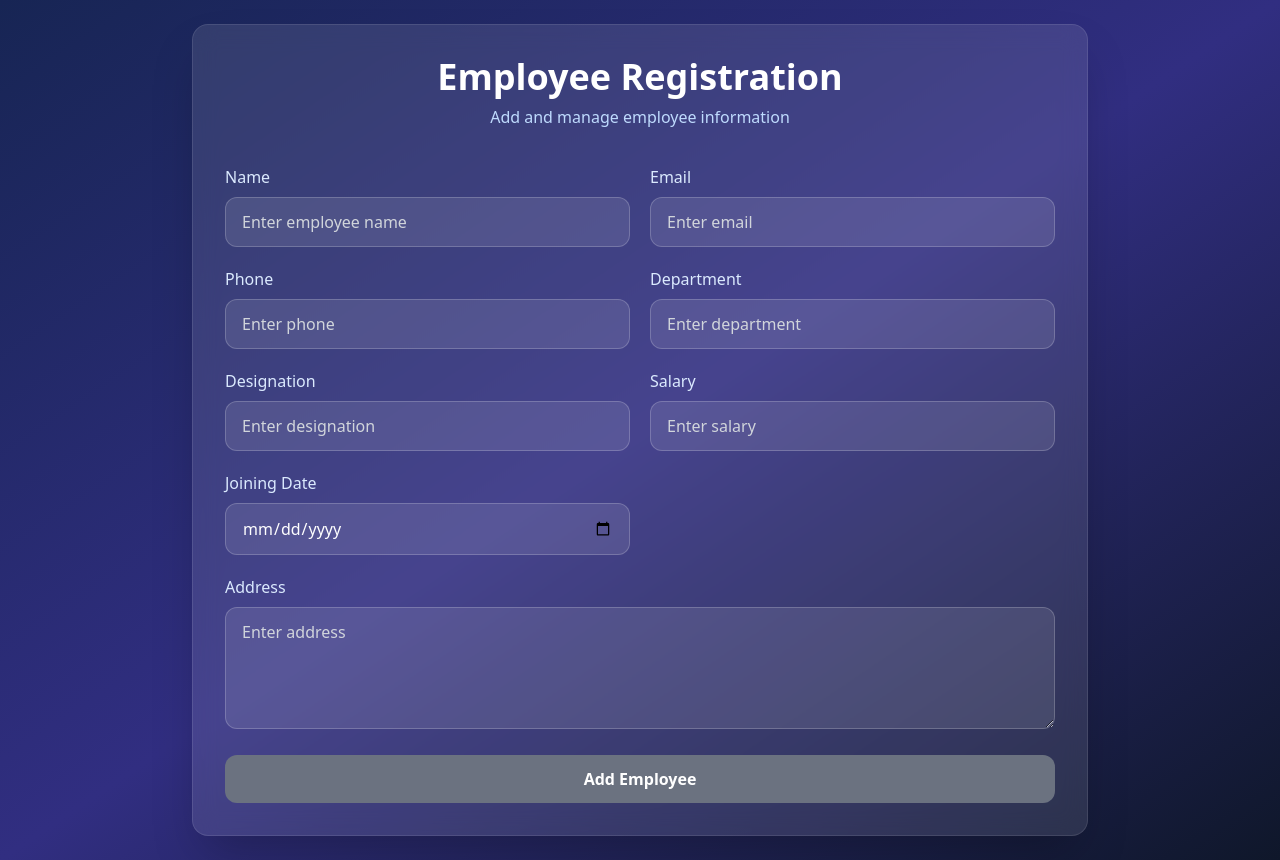
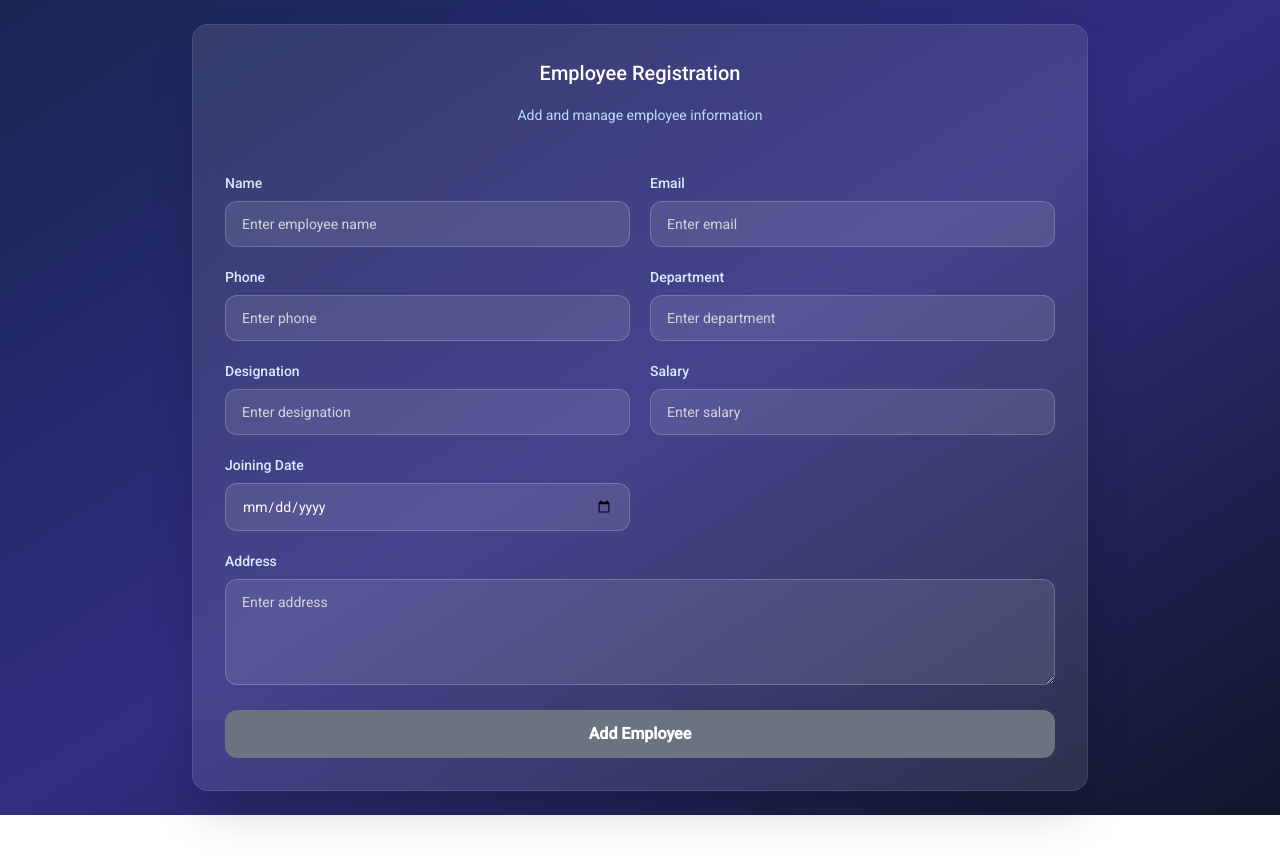
Before and after one commit to Priyadharshini-05-dev/Employee_Management, an Angular app: page /add-employee in a window 1280 px wide. After the commit the page ends 815 px from the top, so only its background shows below. Built offline with nearby package versions, Linux system fonts and the light colour scheme.

Commit message:
Add loading message while fetching employees

```diff
--- a/angular.json
+++ b/angular.json
@@ -23,6 +23,7 @@
               "src/assets"
             ],
             "styles": [
+              "./node_modules/@angular/material/prebuilt-themes/indigo-pink.css",
               "src/styles.css"
             ],
             "scripts": []
@@ -90,6 +91,7 @@
               "src/assets"
             ],
             "styles": [
+              "./node_modules/@angular/material/prebuilt-themes/indigo-pink.css",
               "src/styles.css"
             ],
             "scripts": []
--- a/package.json
+++ b/package.json
@@ -11,10 +11,12 @@
   "private": true,
   "dependencies": {
     "@angular/animations": "^14.2.0",
+    "@angular/cdk": "^13.0.0",
     "@angular/common": "^14.2.0",
     "@angular/compiler": "^14.2.0",
     "@angular/core": "^14.2.0",
     "@angular/forms": "^14.2.0",
+    "@angular/material": "^13.0.0",
     "@angular/platform-browser": "^14.2.0",
     "@angular/platform-browser-dynamic": "^14.2.0",
     "@angular/router": "^14.2.0",
--- a/src/app/add-employee/add-employee.component.html
+++ b/src/app/add-employee/add-employee.component.html
@@ -1,16 +1,16 @@
-<div class="flex justify-center items-center min-h-screen bg-gradient-to-br from-blue-950 via-indigo-900 to-slate-900 p-6">
+<div class="flex justify-center items-center min-h-screen bg-gradient-to-br from-blue-950 via-indigo-900 to-slate-900 p-3 sm:p-4 md:p-6">
 
   <form
     [formGroup]="employeeForm"
     (ngSubmit)="onSubmit()"
-    class="w-full max-w-4xl bg-white/10 backdrop-blur-md border border-white/10 rounded-2xl shadow-2xl p-8 grid grid-cols-1 lg:grid-cols-2 gap-5"
+    class="w-full max-w-4xl bg-white/10 backdrop-blur-md border border-white/10 rounded-2xl shadow-2xl p-4 md:p-6 lg:p-8 grid grid-cols-1 lg:grid-cols-2 gap-5"
   >
 
-    <!-- Heading -->
+
 
     <div class="col-span-1 md:col-span-2 text-center mb-4">
 
-      <h2 class="text-4xl font-bold text-white">
+      <h2 class="text-2xl md:text-3xl lg:text-4xl font-bold text-white">
         Employee Registration
       </h2>
 
@@ -20,7 +20,7 @@
 
     </div>
 
-    <!-- Name -->
+
 
     <div>
 
@@ -32,14 +32,14 @@
         type="text"
         formControlName="name"
         placeholder="Enter employee name"
-        class="w-full bg-white/10 border border-white/20 text-white placeholder:text-gray-300 rounded-xl px-4 py-3 focus:outline-none focus:border-indigo-400"
+        class="w-full bg-white/10 border border-white/20 text-white placeholder:text-gray-300 rounded-xl px-3 md:px-4 py-2 md:py-3 focus:outline-none focus:border-indigo-400"
       />
 
       <div *ngIf="employeeForm.get('name')?.invalid && employeeForm.get('name')?.touched">
 
         <small
           *ngIf="employeeForm.get('name')?.errors?.['required']"
-          class="text-red-500"
+          class="text-red-500 "
         >
           Name is Required
         </small>
@@ -62,7 +62,7 @@
 
     </div>
 
-    <!-- Email -->
+
 
     <div>
 
@@ -74,7 +74,7 @@
         type="email"
         formControlName="email"
         placeholder="Enter email"
-        class="w-full bg-white/10 border border-white/20 text-white placeholder:text-gray-300 rounded-xl px-4 py-3 focus:outline-none focus:border-indigo-400"
+        class="w-full bg-white/10 border border-white/20 text-white placeholder:text-gray-300 rounded-xl px-3 md:px-4 py-2 md:py-3 focus:outline-none focus:border-indigo-400"
       />
 
       <div *ngIf="employeeForm.get('email')?.invalid && employeeForm.get('email')?.touched">
@@ -97,7 +97,7 @@
 
     </div>
 
-    <!-- Phone -->
+
 
     <div>
 
@@ -109,7 +109,7 @@
         type="text"
         formControlName="phone"
         placeholder="Enter phone"
-        class="w-full bg-white/10 border border-white/20 text-white placeholder:text-gray-300 rounded-xl px-4 py-3 focus:outline-none focus:border-indigo-400"
+        class="w-full bg-white/10 border border-white/20 text-white placeholder:text-gray-300 rounded-xl px-3 md:px-4 py-2 md:py-3 focus:outline-none focus:border-indigo-400"
       />
 
       <div *ngIf="employeeForm.get('phone')?.invalid && employeeForm.get('phone')?.touched">
@@ -132,7 +132,7 @@
 
     </div>
 
-    <!-- Department -->
+
 
     <div>
 
@@ -144,7 +144,7 @@
         type="text"
         formControlName="department"
         placeholder="Enter department"
-        class="w-full bg-white/10 border border-white/20 text-white placeholder:text-gray-300 rounded-xl px-4 py-3 focus:outline-none focus:border-indigo-400"
+        class="w-full bg-white/10 border border-white/20 text-white placeholder:text-gray-300 rounded-xl px-3 md:px-4 py-2 md:py-3 focus:outline-none focus:border-indigo-400"
       />
 
       <div *ngIf="employeeForm.get('department')?.invalid && employeeForm.get('department')?.touched">
@@ -160,7 +160,7 @@
 
     </div>
 
-    <!-- Designation -->
+
 
     <div>
 
@@ -172,7 +172,7 @@
         type="text"
         formControlName="designation"
         placeholder="Enter designation"
-        class="w-full bg-white/10 border border-white/20 text-white placeholder:text-gray-300 rounded-xl px-4 py-3 focus:outline-none focus:border-indigo-400"
+        class="w-full bg-white/10 border border-white/20 text-white placeholder:text-gray-300 rounded-xl px-3 md:px-4 py-2 md:py-3 focus:outline-none focus:border-indigo-400"
       />
 
       <div *ngIf="employeeForm.get('designation')?.invalid && employeeForm.get('designation')?.touched">
@@ -188,7 +188,7 @@
 
     </div>
 
-    <!-- Salary -->
+
 
     <div>
 
@@ -200,7 +200,7 @@
         type="number"
         formControlName="salary"
         placeholder="Enter salary"
-        class="w-full bg-white/10 border border-white/20 text-emerald-300 placeholder:text-gray-300 rounded-xl px-4 py-3 focus:outline-none focus:border-indigo-400"
+        class="w-full bg-white/10 border border-white/20 text-emerald-300 placeholder:text-gray-300 rounded-xl px-3 md:px-4 py-2 md:py-3 focus:outline-none focus:border-indigo-400"
       />
 
       <div *ngIf="employeeForm.get('salary')?.invalid && employeeForm.get('salary')?.touched">
@@ -223,7 +223,7 @@
 
     </div>
 
-    <!-- Joining Date -->
+
 
     <div>
 
@@ -234,7 +234,7 @@
       <input
         type="date"
         formControlName="joiningDate"
-        class="w-full bg-white/10 border border-white/20 text-white rounded-xl px-4 py-3 focus:outline-none focus:border-indigo-400"
+        class="w-full bg-white/10 border border-white/20 text-white rounded-xl px-3 md:px-4 py-2 md:py-3 focus:outline-none focus:border-indigo-400"
       />
 
       <div *ngIf="employeeForm.get('joiningDate')?.invalid && employeeForm.get('joiningDate')?.touched">
@@ -250,7 +250,7 @@
 
     </div>
 
-    <!-- Address -->
+
 
     <div class="md:col-span-2">
 
@@ -262,7 +262,7 @@
         rows="4"
         formControlName="address"
         placeholder="Enter address"
-        class="w-full bg-white/10 border border-white/20 text-white placeholder:text-gray-300 rounded-xl px-4 py-3 focus:outline-none focus:border-indigo-400"
+        class="w-full bg-white/10 border border-white/20 text-white placeholder:text-gray-300 rounded-xl px-3 md:px-4 py-2 md:py-3 focus:outline-none focus:border-indigo-400"
       ></textarea>
 
       <div *ngIf="employeeForm.get('address')?.invalid && employeeForm.get('address')?.touched">
@@ -285,14 +285,14 @@
 
     </div>
 
-    <!-- Button -->
+
 
     <div class="col-span-1 md:col-span-2">
 
       <button
         type="submit"
         [disabled]="employeeForm.invalid"
-        class="w-full bg-indigo-500 text-white py-3 rounded-xl font-semibold hover:bg-indigo-400 disabled:bg-gray-500 disabled:cursor-not-allowed"
+        class="w-full bg-indigo-500 text-white py-3 rounded-xl font-semibold text-sm md:text-base hover:bg-indigo-400 disabled:bg-gray-500 disabled:cursor-not-allowed"
       >
 
         {{ employeeId ? 'Update Employee' : 'Add Employee' }}
--- a/src/app/employee-list/employee-list.component.html
+++ b/src/app/employee-list/employee-list.component.html
@@ -35,7 +35,11 @@
 
       <div class="overflow-x-auto">
 
-        <table class="w-full text-sm text-left">
+     <div *ngIf="loading" class="text-center py-8 text-blue-200 font-medium">
+  Loading employees...
+</div>
+
+        <table class="w-full text-sm text-left" *ngIf="!loading">
 
 
 
--- a/src/app/employee-list/employee-list.component.ts
+++ b/src/app/employee-list/employee-list.component.ts
@@ -2,6 +2,7 @@ import { Component, OnInit } from '@angular/core';
 import { EmployeeService } from '../services/employee.service';
 import { Employee } from '../services/employee.service';
 import { Router } from '@angular/router';
+import { error } from 'console';
 @Component({
   selector: 'app-employee-list',
   templateUrl: './employee-list.component.html',
@@ -9,6 +10,7 @@ import { Router } from '@angular/router';
 })
 export class EmployeeListComponent implements OnInit {
 employees:Employee[]=[];
+loading:boolean=false;
   constructor(private employeeService:EmployeeService,
     private router:Router
   ) { }
@@ -16,11 +18,19 @@ employees:Employee[]=[];
   ngOnInit(): void {
    this.loadEmployees();
   }
-  loadEmployees(){
-     this.employeeService.getAllEmployees().subscribe((val)=>{
-      this.employees=val;
-    })
+ loadEmployees(){
+  this.loading=true;
+  this.employeeService.getAllEmployees().subscribe({
+  next: (val) => {
+    this.employees = val;
+    this.loading = false;
+  },
+  error: (err) => {
+    console.log(err);
+    this.loading = false;
   }
+});
+ }
   deleteEmployee(id:number){
     this.employeeService.deleteEmployee(id).subscribe(()=>{
 this.loadEmployees();
--- a/src/index.html
+++ b/src/index.html
@@ -6,8 +6,11 @@
   <base href="/">
   <meta name="viewport" content="width=device-width, initial-scale=1">
   <link rel="icon" type="image/x-icon" href="favicon.ico">
+  <link rel="preconnect" href="https://fonts.gstatic.com">
+  <link href="https://fonts.googleapis.com/css2?family=Roboto:wght@300;400;500&display=swap" rel="stylesheet">
+  <link href="https://fonts.googleapis.com/icon?family=Material+Icons" rel="stylesheet">
 </head>
-<body>
+<body class="mat-typography">
   <app-root></app-root>
 </body>
 </html>
--- a/src/styles.css
+++ b/src/styles.css
@@ -1,3 +1,5 @@
 @tailwind base;
 @tailwind components;
 @tailwind utilities;
+html, body { height: 100%; }
+body { margin: 0; font-family: Roboto, "Helvetica Neue", sans-serif; }
```
Also changed, not shown: src/app/app.module.ts (+6 -1 lines), 1 other file (tests, documents, lock files or other folders).
